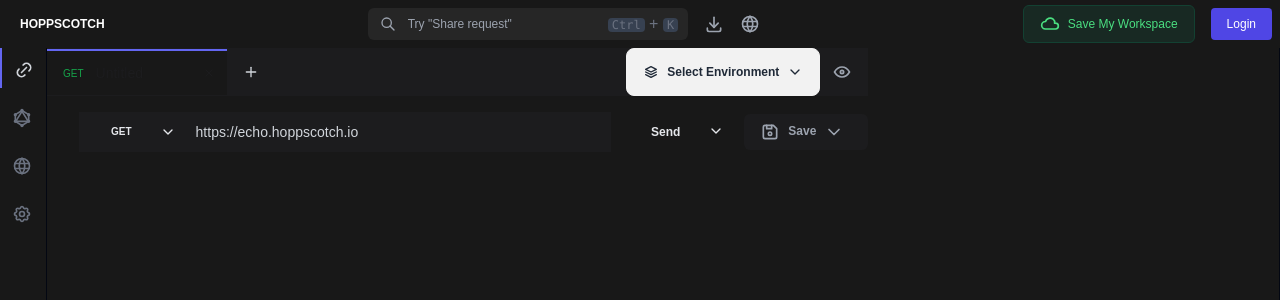
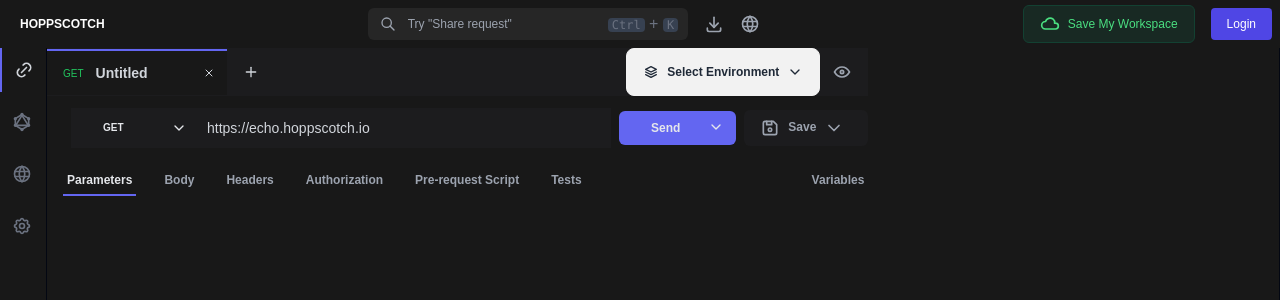
Before and after one commit to Millagoss/hoppscotch_clone, a Next.js app: page / in a window 1280 px wide. Shown: the top 300 px of the page. Built offline with nearby package versions, Linux system fonts and the light colour scheme.

Commit message:
feat: add hover background color and replace SubHeader with BodyNavbar component

```diff
--- a/app/components/Body.tsx
+++ b/app/components/Body.tsx
@@ -1,16 +1,6 @@
-import {
-  IconChevronDown,
-  IconDots,
-  IconEye,
-  IconLayersDifference,
-  IconPlus,
-  IconStack,
-  IconStack2,
-  IconX,
-} from "@tabler/icons-react";
 import React from "react";
 import { BodyHeader } from "./BodyHeader";
-import { SubHeader } from "./SubHeader";
+import { BodyNavbar } from "./BodyNavbar";
 
 export const Body = () => {
   return (
@@ -19,7 +9,7 @@
         <BodyHeader />
       </div>
       <div className="w-4/6 ">
-        <SubHeader />
+        <BodyNavbar />
       </div>
     </div>
   );
--- a/app/components/BodyHeader.tsx
+++ b/app/components/BodyHeader.tsx
@@ -1,20 +1,51 @@
+"use client";
+
 import {
   IconChevronDown,
+  IconDeviceFloppy,
   IconEye,
   IconPlus,
   IconStack2,
   IconX,
 } from "@tabler/icons-react";
-import React from "react";
+import React, { useState } from "react";
+
+const getColor = (value: string) => {
+  switch (value) {
+    case "GET":
+      return "text-green-500";
+
+    case "POST":
+      return "text-yellow-500";
+
+    case "PUT":
+      return "text-blue-500";
+
+    case "PATCH":
+      return "text-purple-500";
+
+    case "DELETE":
+      return "text-red-500";
+
+    default:
+      return "text-gray-500";
+  }
+};
 
 export const BodyHeader = () => {
+  const [value, setValue] = useState("https://echo.hoppscotch.io");
+  const [method, setMethod] = useState("GET");
+
+  const color = getColor(method);
+
   return (
-    <div className="w-full flex justify-between items-center">
+    <div className="space-y-3 bg-background">
+      <div className="w-full flex bg-foreground justify-between items-center">
         <div className="flex gap-4 items-center">
           <div className="gap-3 pl-4 w-[180px] bg-[#181818] flex items-center py-3 border-t-2 border-t-indigo-500">
-          <p className="text-green-600 text-[10px]">GET</p>
-          <p className="text-sm ">Untitled</p>
-          <p className="w-full flex pr-3 justify-end">
+            <p className={`${getColor(method)} text-[10px]`}>{method}</p>
+            <p className="text-sm text-gray-300  font-semibold">Untitled</p>
+            <p className="w-full cursor-pointer text-gray-300 flex pr-3 justify-end">
               <IconX className="size-3" />
             </p>
           </div>
@@ -45,5 +76,85 @@
           <IconEye className="size-5 cursor-pointer text-gray-400" />
         </div>
       </div>
+
+      <div className="pl-6 flex gap-2 mt-3 items-center">
+        <div className="flex w-full h-10 gap-2 bg-foreground ">
+          <div className="dropdown w-32">
+            <div
+              tabIndex={0}
+              role="button"
+              className={`flex text-gray-200 justify-between cursor-pointer p-3 pl-8 bg-transparent gap-7 font-semibold text-[10px]`}
+            >
+              {method}
+              <IconChevronDown className="size-4" />
+            </div>
+            <ul
+              tabIndex={0}
+              className="dropdown-content menu bg-foreground rounded-sm z-[1] top-10 p-2 shadow"
+            >
+              <li onClick={() => setMethod("GET")}>
+                <p className="text-green-500">GET</p>
+              </li>
+              <li onClick={() => setMethod("POST")}>
+                <p className="text-yellow-500">POST</p>
+              </li>
+              <li onClick={() => setMethod("PUT")}>
+                <p className="text-blue-500">PUT</p>
+              </li>
+              <li onClick={() => setMethod("PATCH")}>
+                <p className="text-purple-500">PATCH</p>
+              </li>
+              <li onClick={() => setMethod("DELETE")}>
+                <p className="text-red-500">DELETE</p>
+              </li>
+            </ul>
+          </div>
+          <input
+            type="text"
+            value={value}
+            onChange={(e) => setValue(e.currentTarget.value)}
+            placeholder="Type here"
+            className="focus:border-none text-gray-300 text-sm bg-transparent w-full max-w-xs"
+          />
+        </div>
+        <div className="dropdown">
+          <div
+            tabIndex={0}
+            role="button"
+            className="flex cursor-pointer bg-indigo-500 rounded-md py-2 px-3 pl-8 text-gray-200 gap-7 font-semibold text-[12px]"
+          >
+            Send
+            <IconChevronDown className="size-4" />
+          </div>
+          <ul
+            tabIndex={0}
+            className="dropdown-content w-60 text-gray-300 menu bg-foreground rounded-sm z-[1] top-10 p-2 shadow"
+          >
+            <li>
+              <a>Content</a>
+            </li>
+          </ul>
+        </div>
+        <div className="dropdown">
+          <div
+            tabIndex={0}
+            role="button"
+            className="flex cursor-pointer bg-foreground rounded-md py-2 px-4 pr-6 text-gray-400 gap-2 font-semibold text-[12px]"
+          >
+            <IconDeviceFloppy className="size-5" />
+            Save
+            <IconChevronDown className="size-5" />
+          </div>
+          <ul
+            tabIndex={0}
+            className="dropdown-content w-60 text-gray-300 menu bg-foreground rounded-sm z-[1] top-10 p-2 shadow"
+          >
+            <li>
+              <a>Content</a>
+            </li>
+          </ul>
+        </div>
+      </div>
+    </div>
   );
 };
--- /dev/null
+++ b/app/components/BodyNavbar.tsx
@@ -0,0 +1,50 @@
+"use client";
+
+import React, { useState } from "react";
+
+const headers = [
+  { label: "Parameters", value: "parameters" },
+  { label: "Body", value: "body" },
+  { label: "Headers", value: "headers" },
+  { label: "Authorization", value: "authorization" },
+  { label: "Pre-request Script", value: "pre-request" },
+  { label: "Tests", value: "tests" },
+];
+
+export const BodyNavbar = () => {
+  const [activeTab, setActiveTab] = useState(headers[0].value);
+
+  return (
+    <div className="flex justify-between items-center">
+      <div className="flex py-3 px-4 gap-6">
+        {headers.map((h) => {
+          return (
+            <div
+              key={h.value}
+              onClick={() => setActiveTab(h.value)}
+              className={`h-9 px-1 py-3 text-gray-400 text-xs hover:text-gray-200 font-semibold cursor-pointer ${
+                activeTab === h.value &&
+                "border-b-indigo-500 text-gray-200 border-b-2"
+              } `}
+            >
+              <p className={`${activeTab === h.value && "text-gray-200"} `}>
+                {h.label}
+              </p>
+            </div>
+          );
+        })}
+      </div>
+      <div
+        onClick={() => setActiveTab("variables")}
+        className={`h-9 px-1 py-3 text-gray-400 text-xs hover:text-gray-200 font-semibold cursor-pointer ${
+          activeTab === "variables" &&
+          "border-b-indigo-500 text-gray-200 border-b-2"
+        } `}
+      >
+        <p className={`${activeTab === "variables" && "text-gray-200"} `}>
+          Variables
+        </p>
+      </div>
+    </div>
+  );
+};
--- a/app/components/Sidebar.tsx
+++ b/app/components/Sidebar.tsx
@@ -15,7 +15,7 @@
     <div className="gap-2 h-screen flex flex-col border-r border-gray-950 tabs-bordered">
       <a
         onClick={() => setActiveTab("link")}
-        className={`h-10 p-3 text-gray-500 ${
+        className={`h-11 p-3 text-gray-500 hover:bg-hover cursor-pointer ${
           activeTab === "link" && "border-l-indigo-500 border-l-2"
         } `}
       >
@@ -25,7 +25,7 @@
       </a>
       <div
         onClick={() => setActiveTab("graphql")}
-        className={`h-10 p-3 text-gray-500 ${
+        className={`h-11 p-3 text-gray-500 hover:bg-hover cursor-pointer ${
           activeTab === "graphql" && "border-l-indigo-500 border-l-2"
         } `}
       >
@@ -35,7 +35,7 @@
       </div>
       <div
         onClick={() => setActiveTab("www")}
-        className={`h-10 p-3 text-gray-500  ${
+        className={`h-11 p-3 hover:bg-hover text-gray-500  ${
           activeTab === "www" && "border-l-indigo-500 border-l-2"
         } `}
       >
@@ -45,7 +45,7 @@
       </div>
       <div
         onClick={() => setActiveTab("setting")}
-        className={`h-10 p-3 text-gray-500  ${
+        className={`h-11 p-3 hover:bg-hover text-gray-500  ${
           activeTab === "setting" && "border-l-indigo-500 border-l-2"
         } `}
       >
--- a/app/components/SubHeader.tsx
+++ /dev/null
@@ -1,89 +0,0 @@
-"use client";
-
-import { IconChevronDown, IconDeviceFloppy } from "@tabler/icons-react";
-import React, { useState } from "react";
-
-export const SubHeader = () => {
-  const [value, setValue] = useState("https://echo.hoppscotch.io");
-
-  return (
-    <div className="pl-8 flex gap-2 mt-4 items-center">
-      <div className="flex w-full h-10 gap-2 bg-foreground ">
-        <div className="dropdown">
-          <div
-            tabIndex={0}
-            role="button"
-            className="flex cursor-pointer  p-3 pl-8 text-gray-200 bg-transparent gap-7 font-semibold text-[10px]"
-          >
-            GET
-            <IconChevronDown className="size-4" />
-          </div>
-          <ul
-            tabIndex={0}
-            className="dropdown-content menu bg-foreground rounded-sm z-[1] top-10 p-2 shadow"
-          >
-            <li>
-              <a className="text-green-500">GET</a>
-            </li>
-            <li>
-              <a className="text-yellow-500">POST</a>
-            </li>
-            <li>
-              <a className="text-blue-500">PUT</a>
-            </li>
-            <li>
-              <a className="text-purple-500">PATCH</a>
-            </li>
-            <li>
-              <a className="text-red-500">DELETE</a>
-            </li>
-          </ul>
-        </div>
-        <input
-          type="text"
-          value={value}
-          onChange={(e) => setValue(e.currentTarget.value)}
-          placeholder="Type here"
-          className="focus:border-none text-gray-300 text-sm bg-transparent w-full max-w-xs"
-        />
-      </div>
-      <div className="dropdown ">
-        <div
-          tabIndex={0}
-          role="button"
-          className="flex cursor-pointer bg-indigo-500 rounded-md py-2 px-3 pl-8 text-gray-200 bg-transparent gap-7 font-semibold text-[12px]"
-        >
-          Send
-          <IconChevronDown className="size-4" />
-        </div>
-        <ul
-          tabIndex={0}
-          className="dropdown-content w-60 text-gray-300 menu bg-foreground rounded-sm z-[1] top-10 p-2 shadow"
-        >
-          <li>
-            <a>Content</a>
-          </li>
-        </ul>
-      </div>
-      <div className="dropdown">
-        <div
-          tabIndex={0}
-          role="button"
-          className="flex cursor-pointer bg-foreground rounded-md py-2 px-4 pr-6 text-gray-400 gap-2 font-semibold text-[12px]"
-        >
-          <IconDeviceFloppy className="size-5" />
-          Save
-          <IconChevronDown className="size-5" />
-        </div>
-        <ul
-          tabIndex={0}
-          className="dropdown-content w-60 text-gray-300 menu bg-foreground rounded-sm z-[1] top-10 p-2 shadow"
-        >
-          <li>
-            <a>Content</a>
-          </li>
-        </ul>
-      </div>
-    </div>
-  );
-};
--- a/app/globals.css
+++ b/app/globals.css
@@ -5,13 +5,7 @@
 :root {
   --background: #181818;
   --foreground: #1c1c1e;
-}
-
-@media (prefers-color-scheme: dark) {
-  :root {
-    --background: #181818;
-    --foreground: #1c1c1e;
-  }
+  --bg-hover: #2a2a2d;
 }
 
 body {
--- a/tailwind.config.ts
+++ b/tailwind.config.ts
@@ -11,6 +11,7 @@
       colors: {
         background: "var(--background)",
         foreground: "var(--foreground)",
+        hover: "var(--bg-hover)",
       },
     },
   },
```
Lines whose indentation alone changed are shown as unchanged.
